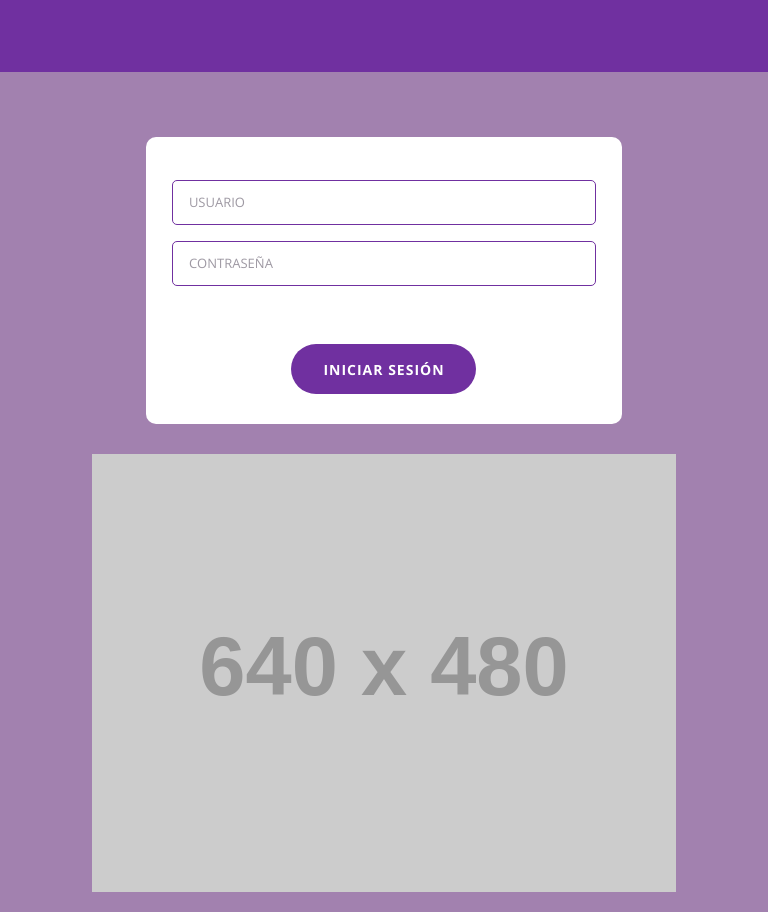
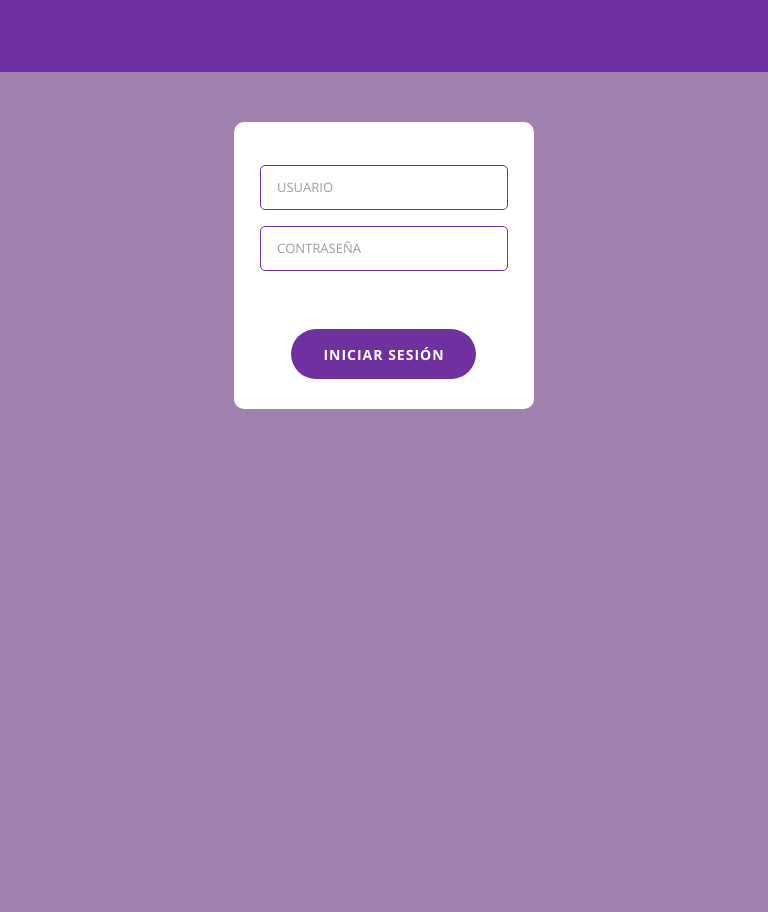
Before and after one commit to napoozinho/Pagina-externa-Evento-Remix, a plain HTML site: page index.html in a window 768 px wide. After the commit the page ends 800 px from the top, so only its background shows below. Drawn offline with Linux system fonts and the light colour scheme; placeholder pictures from the web are drawn by us.

Commit message:
fix en el login

```diff
--- a/index.html
+++ b/index.html
@@ -14,9 +14,9 @@
 
     <div class="container">
 
-        <article id="image">
+        <!-- <article id="image">
             <img src="https://via.placeholder.com/640x480" class="responsive" alt="">
-        </article>
+        </article> -->
 
         <article id="formcontainer">
             <form class="inner-formcontainer" action="/evento" method="POST">
--- a/styles/index.css
+++ b/styles/index.css
@@ -30,7 +30,7 @@ header {
     width: 1024px;
     margin: auto;
     /* flexbox */
-    display: flex;
+    /* display: flex; */
     flex-direction: row;
 }
 
@@ -47,13 +47,14 @@ header {
 }
 
 #formcontainer {
-    margin: 15px;
+    margin: auto;
+    width: 300px;
     background-color: white;
     border-radius: 10px;
     /* font-family: 'OpenSans-Regular', Helvetica, sans-serif; */
     /* flexbox */
     align-self: center;
-    flex: 2 1 0;
+    /* flex: 2 1 0; */
 }
 
 .inner-formcontainer {
@@ -138,7 +139,7 @@ header {
     }
 
     #formcontainer {
-        order: 1;
+        width: 300px;
     }
     #image {
         order: 2;
@@ -157,7 +158,7 @@ header {
     }
 
     #formcontainer {
-        order: 1;
+        width: 300px;
     }
     #image {
         order: 2;
@@ -177,7 +178,7 @@ header {
 
     #formcontainer {
         order: 1;
-        width: 90%;
+        width: 300px;
     }
     #image {
         order: 2;
```
